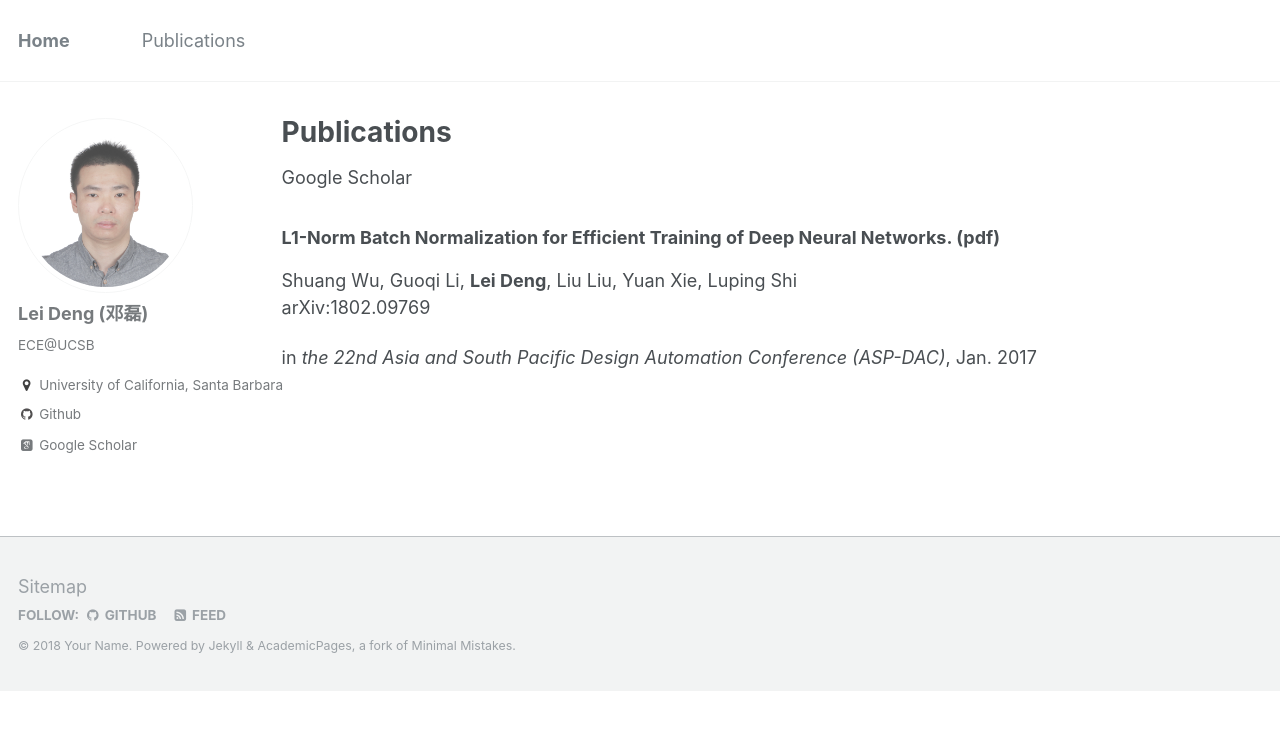
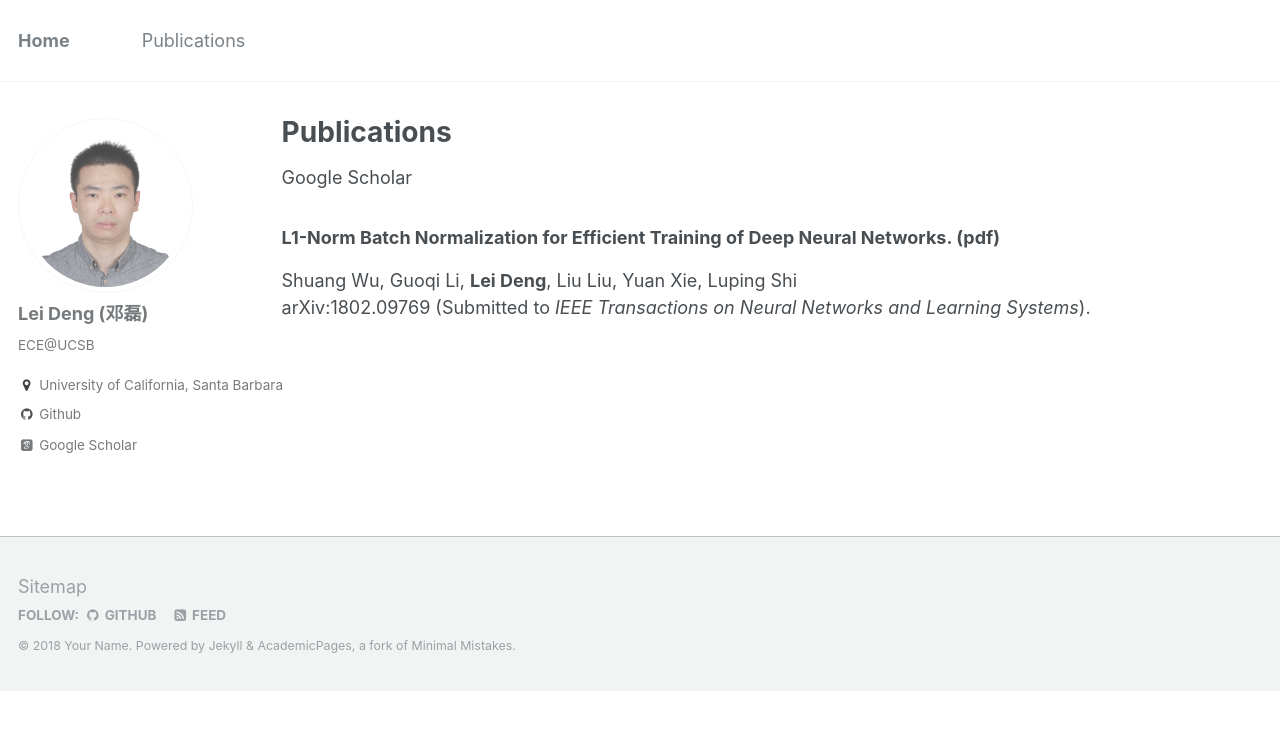
Before and after one commit to dllfei/dllfei.github.io, a Jekyll site: the page built from _pages/publications.md, in a window 1280 px wide. Shown: the top 730 px of the page. Built offline with Jekyll 4.4.1, drawn with Linux system fonts in a browser that asks for light colours; some web fonts are replaced.

Commit message:
Update publications.md

```diff
--- a/_pages/publications.md
+++ b/_pages/publications.md
@@ -8,7 +8,4 @@ author_profile: true
 
 ### L1-Norm Batch Normalization for Efficient Training of Deep Neural Networks. ([pdf](https://arxiv.org/pdf/1802.09769.pdf)) <br />
 Shuang Wu, Guoqi Li, **Lei Deng**, Liu Liu, Yuan Xie, Luping Shi <br />
-arXiv:1802.09769
-
-
-in *the 22nd Asia and South Pacific Design Automation Conference (ASP-DAC)*, Jan. 2017
+arXiv:1802.09769 (Submitted to *IEEE Transactions on Neural Networks and Learning Systems*).
```
